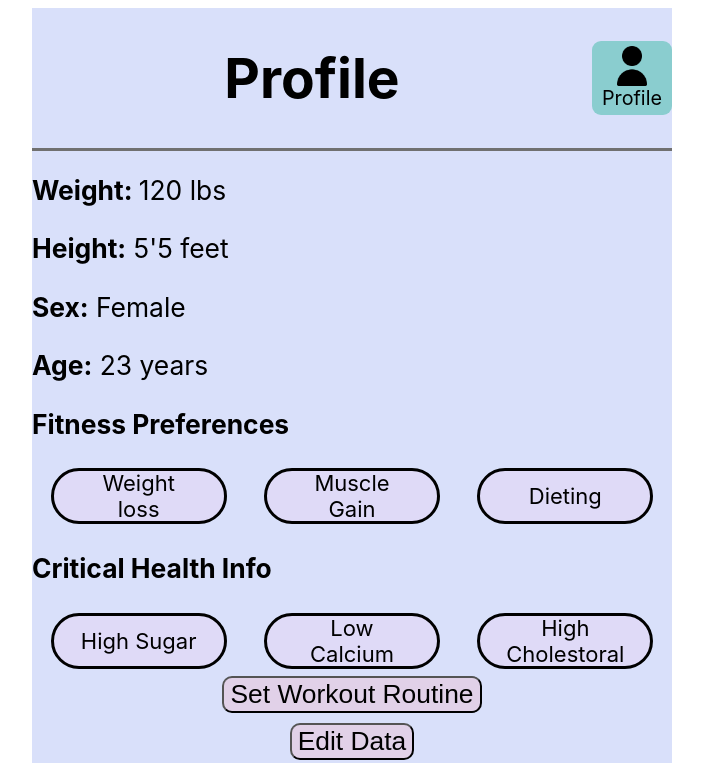
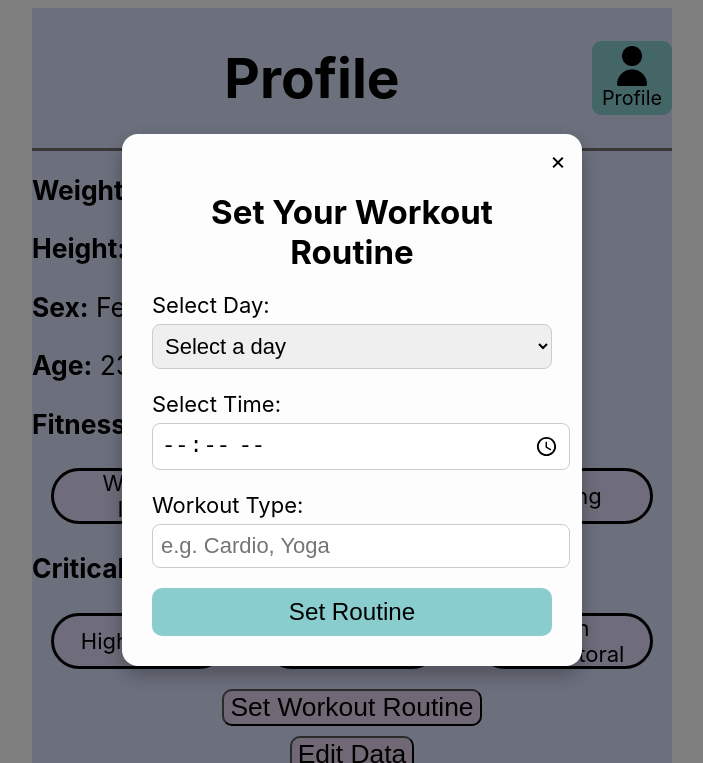
Before and after one commit to emilyzh2018/cmsc434phase2, a plain HTML site: page profile.html in a window 1280 px wide. Both pictures are taken after a click on the button "Set Workout Routine". Shown: the top 763 px of the page, without its empty margins (288-991 px from the left). Drawn offline with Linux system fonts and the light colour scheme.

Commit message:
updated workout routine button

```diff
--- a/profile.css
+++ b/profile.css
@@ -2,13 +2,6 @@ body {
     font-family: 'Inter';
     font-size: 22px;
 }
-
-/* #popup {
-   outline: 3px black double;
-   border-width: 15px;
-
-
-} */
 
 .device {
     margin: auto;
@@ -237,3 +230,75 @@ h3 {
 .nav-item .label {
     font-size: 0.9em;
 }
+
+
+
+.popup-overlay {
+    position: fixed;
+    top: 0;
+    left: 0;
+    width: 100vw;
+    height: 100vh;
+    background-color: rgba(0, 0, 0, 0.5); /* dim background */
+    display: flex;
+    align-items: center;
+    justify-content: center;
+    z-index: 999;
+  }
+
+  .popup-content {
+    background-color: #fdfdfd;
+    padding: 30px;
+    border-radius: 16px;
+    width: 400px;
+    max-width: 90%;
+    box-shadow: 0 8px 20px rgba(0, 0, 0, 0.3);
+    font-size: 1em;
+    position: relative;
+    animation: fadeIn 0.3s ease-in-out;
+  }
+
+  .popup-content h2 {
+    text-align: center;
+    margin-bottom: 20px;
+  }
+
+  .popup-content label {
+    display: block;
+    margin-top: 12px;
+    margin-bottom: 6px;
+  }
+
+  .popup-content input,
+  .popup-content select {
+    width: 100%;
+    padding: 8px;
+    border-radius: 8px;
+    border: 1px solid #ccc;
+    font-size: 1em;
+    margin-bottom: 10px;
+  }
+
+  .popup-content button {
+    background-color: #8ACDCF;
+    color: black;
+    border: none;
+    padding: 10px 15px;
+    border-radius: 10px;
+    cursor: pointer;
+    width: 100%;
+    margin-top: 10px;
+    font-size: 1.1em;
+  }
+
+  .popup-content button:hover {
+    background-color: #77bfc2;
+  }
+
+  .close-btn {
+    position: absolute;
+    right: 16px;
+    top: 12px;
+    font-size: 24px;
+    cursor: pointer;
+  }
--- a/profile.html
+++ b/profile.html
@@ -72,7 +72,7 @@
       </div>
       <div id="profile-buttons">
         <div>
-          <button>Set Workout Routine</button>
+          <button id="set-button">Set Workout Routine</button>
         </div>
         <div>
             <button>Edit Data</button>
@@ -85,29 +85,7 @@
         dsfd
       </div> -->
 
-
-      <div class="popup" id="popup">
-        <div class="popup-content">
-          <span class="close-btn" id="close-btn">&times;</span>
-          <h2>Set Your Routine</h2>
-          <form id="routine-form">
-            <label for="day">Select Day:</label>
-            <select id="day" name="day" required>
-              <option value="monday">Monday</option>
-              <option value="tuesday">Tuesday</option>
-              <option value="wednesday">Wednesday</option>
-              <option value="thursday">Thursday</option>
-              <option value="friday">Friday</option>
-              <option value="saturday">Saturday</option>
-              <option value="sunday">Sunday</option>
-            </select>
-
-            <label for="time">Select Time:</label>
-            <input type="time" id="time" name="time" required>
-
-            <button type="submit">Set Routine</button>
-          </form>
-        </div>
+      <div id="popup-holder-div">
       </div>
 
 
@@ -152,5 +130,67 @@
           window.location.href = "home.html";
       });
 
+      const workoutPopup = document.getElementById("popup-holder-div");
+      const openWorkoutBtn = document.querySelector("#profile-buttons button");
+      //const closeWorkoutBtn = document.getElementById("close-popup-btn");
+
+
+
+      openWorkoutBtn.addEventListener("click", () => {
+        workoutPopup.innerHTML = `<div class="popup-overlay" id="workout-popup" hidden>
+          <div class="popup-content">
+            <span class="close-btn" id="close-popup-btn">&times;</span>
+            <h2>Set Your Workout Routine</h2>
+            <form id="routine-form">
+              <label for="day">Select Day:</label>
+              <select id="day" name="day" required>
+                <option value="" disabled selected>Select a day</option>
+                <option value="monday">Monday</option>
+                <option value="tuesday">Tuesday</option>
+                <option value="wednesday">Wednesday</option>
+                <option value="thursday">Thursday</option>
+                <option value="friday">Friday</option>
+                <option value="saturday">Saturday</option>
+                <option value="sunday">Sunday</option>
+              </select>
+
+              <label for="time">Select Time:</label>
+              <input type="time" id="time" name="time" required />
+
+              <label for="activity">Workout Type:</label>
+              <input type="text" id="activity" name="activity" placeholder="e.g. Cardio, Yoga" required />
+
+              <button type="submit">Set Routine</button>
+            </form>
+          </div>
+        </div>`;
+      });
+
+      const closeWorkoutBtn = document.getElementById("close-popup-btn");
+
+      closeWorkoutBtn.addEventListener("click", () => {
+        workoutPopup.innerHTML = ``;
+      });
+
+
+      workoutPopup.addEventListener("click", (e) => {
+        if (e.target === workoutPopup) {
+          workoutPopup.innerHTML = ``;
+        }
+      });
+
+
+    //   document.getElementById("routine-form").addEventListener("submit", (e) => {
+    //   e.preventDefault();
+    //   const day = document.getElementById("day").value;
+    //   const time = document.getElementById("time").value;
+    //   const activity = document.getElementById("activity").value;
+    //   alert(`Workout Set!\nDay: ${day}\nTime: ${time}\nActivity: ${activity}`);
+    //   workoutPopup.innerText = "";
+    // });
+
+
+
+
   </script>
 </html>
```
